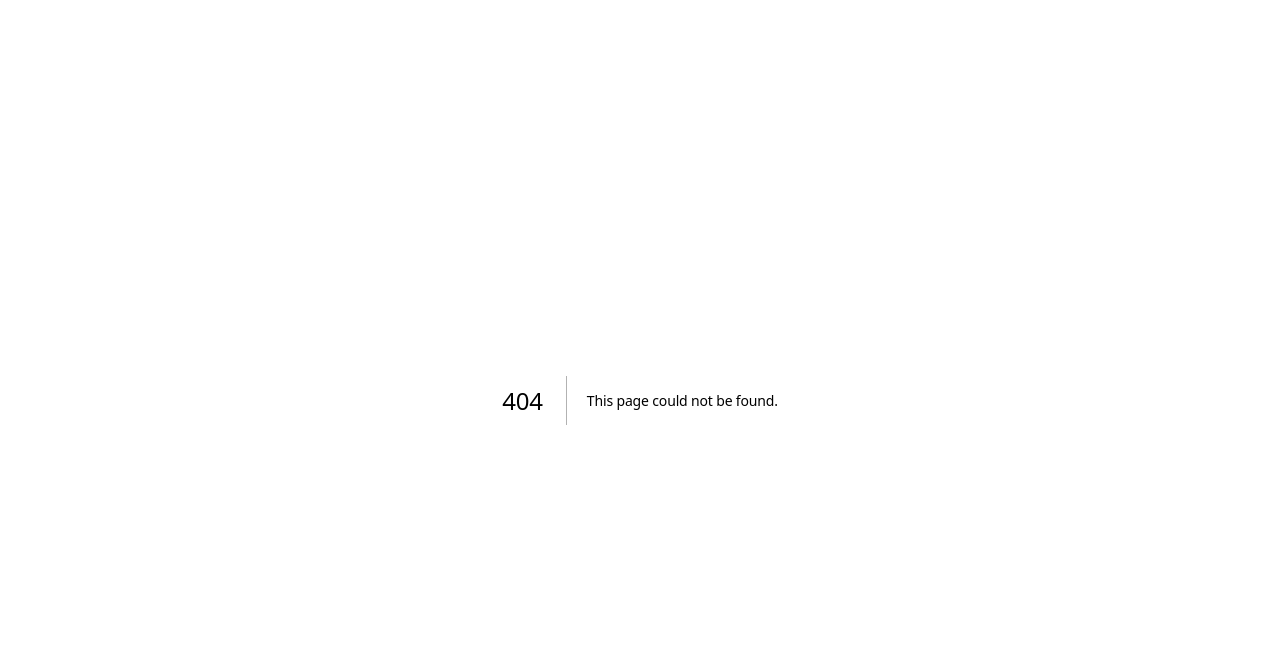
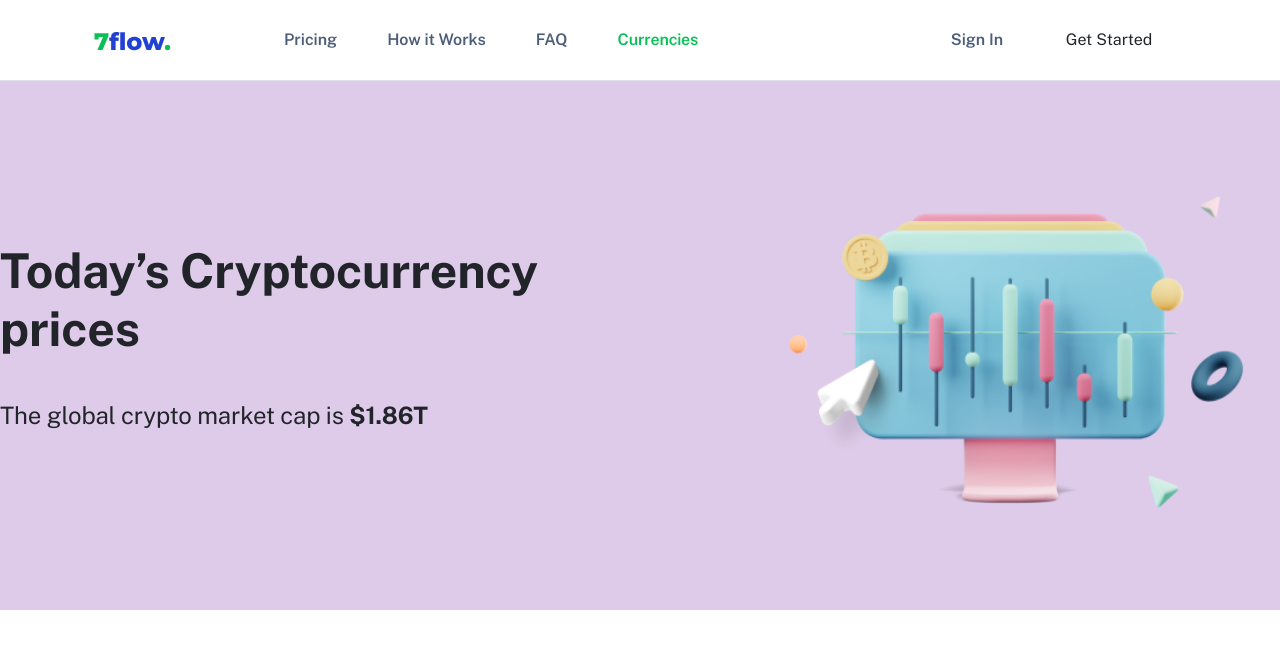
Before and after one commit to MrAghaei/7host-interveiw-task, a Next.js app: page /currencies in a window 1280 px wide. Before the commit this address had no page. Shown: the top 648 px of the page. Built offline with nearby package versions, Linux system fonts and the light colour scheme.

Commit message:
[#13-IMPLEMENT] add currency hero (#16)

```diff
--- /dev/null
+++ b/src/(Components)/CurrencyHero/CurrencyHero.tsx
@@ -0,0 +1,25 @@
+import Image from "next/image";
+
+function CurrencyHero() {
+  return (
+    <div className="d-flex justify-content-center align-items-center bg-custom-pink py-custom-18 gap-custom-24">
+      <div className="d-flex flex-column gap-custom-8">
+        <h1 className="fs-custom-12 fw-bolder">
+          Today’s Cryptocurrency prices
+        </h1>
+        <p className="fs-4">
+          The global crypto market cap is{" "}
+          <span className="fw-bold">$1.86T</span>
+        </p>
+      </div>
+      <Image
+        src={"/currencyHero.png"}
+        alt={"currency hero"}
+        width={520}
+        height={385}
+      />
+    </div>
+  );
+}
+
+export default CurrencyHero;
--- a/src/(Components)/DarkModeToggle/DarkModeToggle.scss
+++ b/src/(Components)/DarkModeToggle/DarkModeToggle.scss
@@ -5,7 +5,6 @@ body {
 }
 body.dark-mode {
   background-color: #292b33;
-  color: white;
 }
 
 .toggle-container {
--- a/src/(Components)/Header/Header.tsx
+++ b/src/(Components)/Header/Header.tsx
@@ -1,5 +1,6 @@
 import style from "./Header.module.scss";
 import Logo from "@/(Components)/Logo/Logo";
+import Link from "next/link";
 function Header() {
   return (
     <header className="py-custom-3 border-bottom border-custom-border">
@@ -21,9 +22,12 @@ function Header() {
             <button className="btn text-custom-light-text1 fw-semibold">
               FAQ
             </button>
-            <button className="btn text-custom-secondary fw-semibold">
+            <Link
+              href="/currencies"
+              className="btn text-custom-secondary fw-semibold"
+            >
               Currencies
-            </button>
+            </Link>
           </div>
         </div>
 
--- a/src/(Components)/Hero/Hero.tsx
+++ b/src/(Components)/Hero/Hero.tsx
@@ -1,6 +1,5 @@
 import Image from "next/image";
 import style from "./Hero.module.scss";
-import { ChevronRight } from "lucide-react";
 import CtaButton from "@/(Components)/CtaButton/CtaButton";
 function Hero() {
   return (
--- a/src/(Components)/Logo/Logo.tsx
+++ b/src/(Components)/Logo/Logo.tsx
@@ -1,7 +1,12 @@
 import Image from "next/image";
+import Link from "next/link";
 
 function Logo() {
-  return <Image src="/logo.png" alt="logo" width={77} height={20} />;
+  return (
+    <Link href={"/"}>
+      <Image src="/logo.png" alt="logo" width={77} height={20} />
+    </Link>
+  );
 }
 
 export default Logo;
--- /dev/null
+++ b/src/app/currencies/page.tsx
@@ -0,0 +1,13 @@
+import Header from "@/(Components)/Header/Header";
+import CurrencyHero from "@/(Components)/CurrencyHero/CurrencyHero";
+
+function Page() {
+  return (
+    <>
+      <Header />
+      <CurrencyHero />
+    </>
+  );
+}
+
+export default Page;
```
Also changed, not shown: public/currencyHero.png (added).
